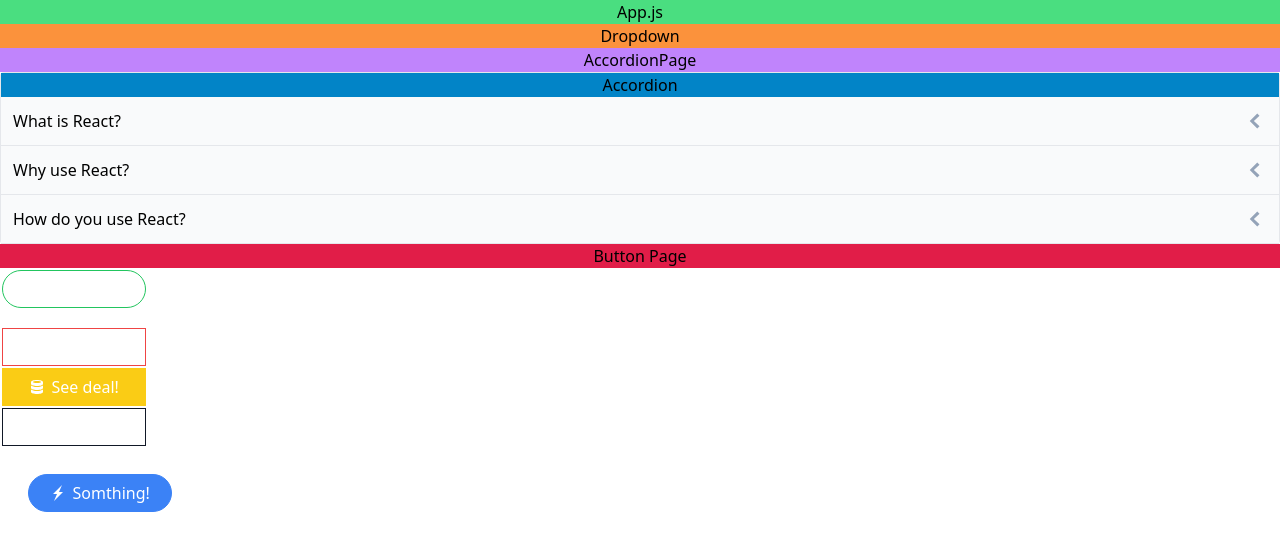
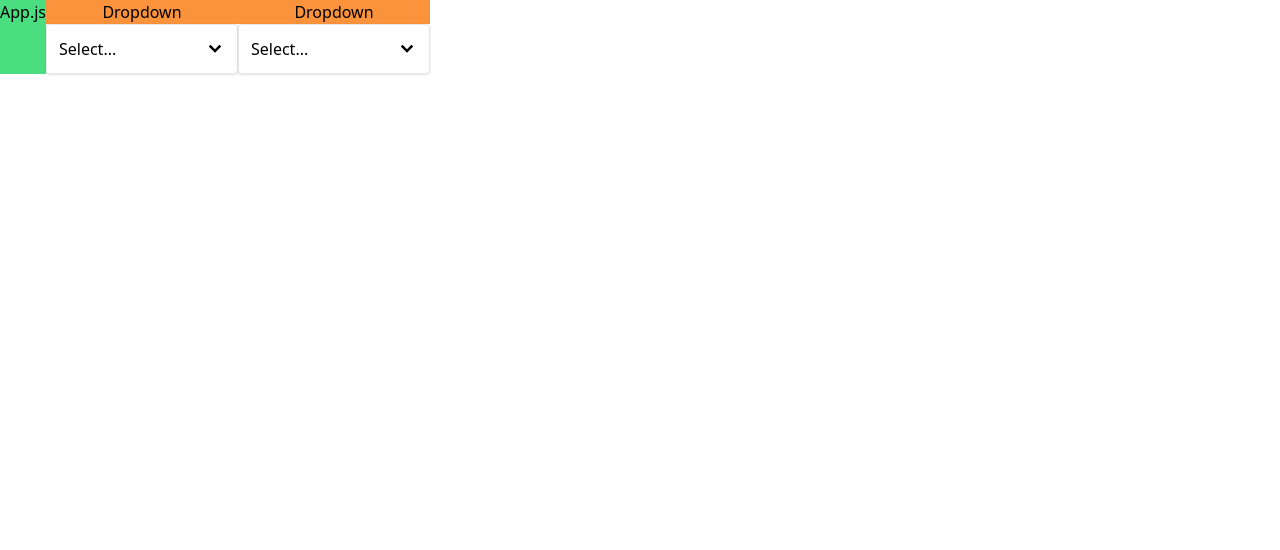
Before and after one commit to MeirJC/comps-MeirJC, a React (Create React App) app: page / in a window 1280 px wide. Shown: the top 550 px of the page. Built offline with nearby package versions, Linux system fonts and the light colour scheme.

Commit message:
dropdown menues completed

```diff
--- a/src/App.js
+++ b/src/App.js
@@ -1,9 +1,16 @@
-import ButtonPage from "./pages/ButtonPage";
-import AccordionPage from "./pages/AccordionPage";
+import { useState } from "react";
+// import ButtonPage from "./pages/ButtonPage";
+// import AccordionPage from "./pages/AccordionPage";
 //! To be removed later
 import Dropdown from "./components/Dropdown";
 
 function App() {
+  const [selection, setSelection] = useState(null);
+
+  const handleSelect = (option) => {
+    setSelection(option);
+  };
+
   const options = [
     { label: "The color red", value: "red" },
     { label: "The color green", value: "green" },
@@ -11,11 +18,12 @@
   ];
 
   return (
-    <div>
+    <div className="flex">
       <h1 className="bg-green-400 text-center">App.js</h1>
-      <Dropdown options={options} />
-      <AccordionPage />
-      <ButtonPage />
+      <Dropdown options={options} value={selection} onChange={handleSelect} />
+      <Dropdown options={options} value={selection} onChange={handleSelect} />
+      {/* <AccordionPage /> */}
+      {/* <ButtonPage /> */}
     </div>
   );
 }
--- a/src/components/Dropdown.jsx
+++ b/src/components/Dropdown.jsx
@@ -1,9 +1,61 @@
-import React from "react";
+import { useState, useEffect, useRef } from "react";
+import { GoChevronDown } from "react-icons/go";
+import Panel from "./Panel";
+function Dropdown({ options, value, onChange }) {
+  // console.log(options);
+  const [isOpen, setIsOpen] = useState(false);
+  //
+  const divElement = useRef();
+  //
+  useEffect(() => {
+    const handler = (event) => {
+      console.log(divElement.current);
+      // making sure the div using the ref is mounted
+      if (!divElement.current) return;
+      // making sure the click is outside the div is handled
+      if (!divElement.current.contains(event.target)) {
+        setIsOpen(false);
+      }
+    };
+    document.addEventListener("click", handler, true);
+    return () => {
+      document.removeEventListener("click", handler);
+    };
+  }, []);
+  //
+  const handleClick = () => {
+    setIsOpen((current) => !current);
+  };
+  //
+  const handleOptionClick = (option) => {
+    // console.log(option);
+    onChange(option);
+    setIsOpen(false);
+  };
+  const renderdOptions = options.map((option) => {
+    return (
+      <div
+        onClick={() => handleOptionClick(option)}
+        key={option.value}
+        className="hover:bg-sky-100 rounded cursor-pointer p-1"
+      >
+        {option.label}
+      </div>
+    );
+  });
 
-function Dropdown({ options }) {
+  // let content = value ? value.label : "Select...";
   return (
-    <div>
+    <div ref={divElement} className="w-48 relative">
       <h1 className="bg-orange-400 text-center">Dropdown</h1>
+      <Panel
+        className="flex justify-between items-center cursor-pointer"
+        onClick={handleClick}
+      >
+        {value?.label || "Select..."}
+        <GoChevronDown className="text-xl" />
+      </Panel>
+      {isOpen && <Panel className="absolute top-full">{renderdOptions}</Panel>}
     </div>
   );
 }
--- /dev/null
+++ b/src/components/Panel.jsx
@@ -0,0 +1,16 @@
+import classNames from "classnames";
+
+function Panel({ children, className, ...rest }) {
+  const finalClassName = classNames(
+    "border rounded p-3 shadow bg-white w-full",
+    className
+  );
+
+  return (
+    <div {...rest} className={finalClassName}>
+      {children}
+    </div>
+  );
+}
+
+export default Panel;
```
